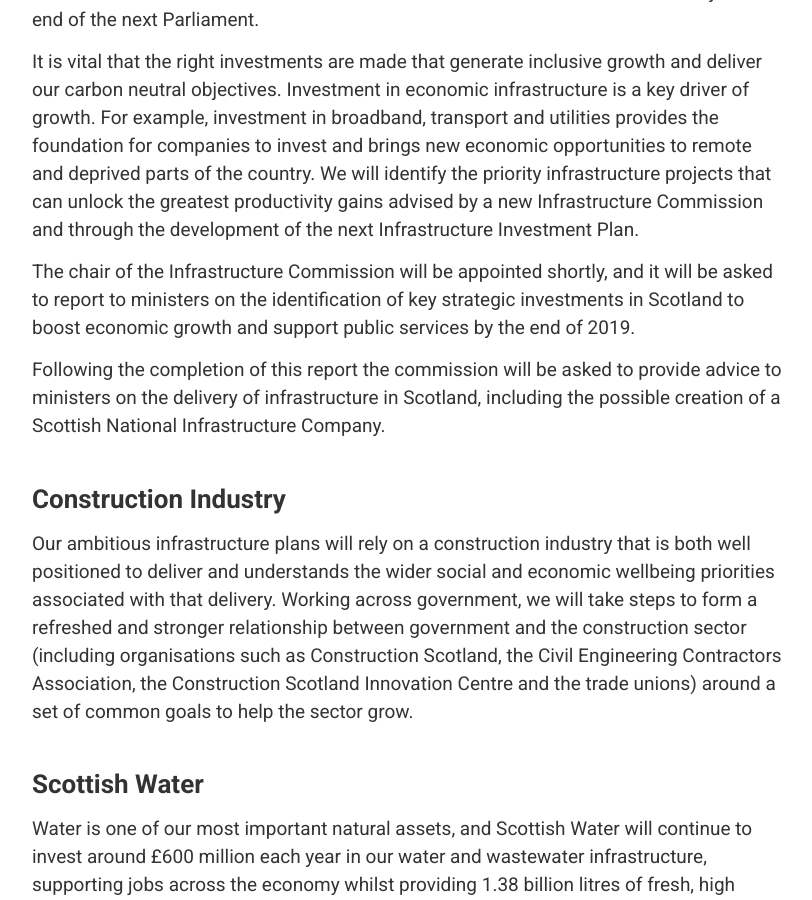
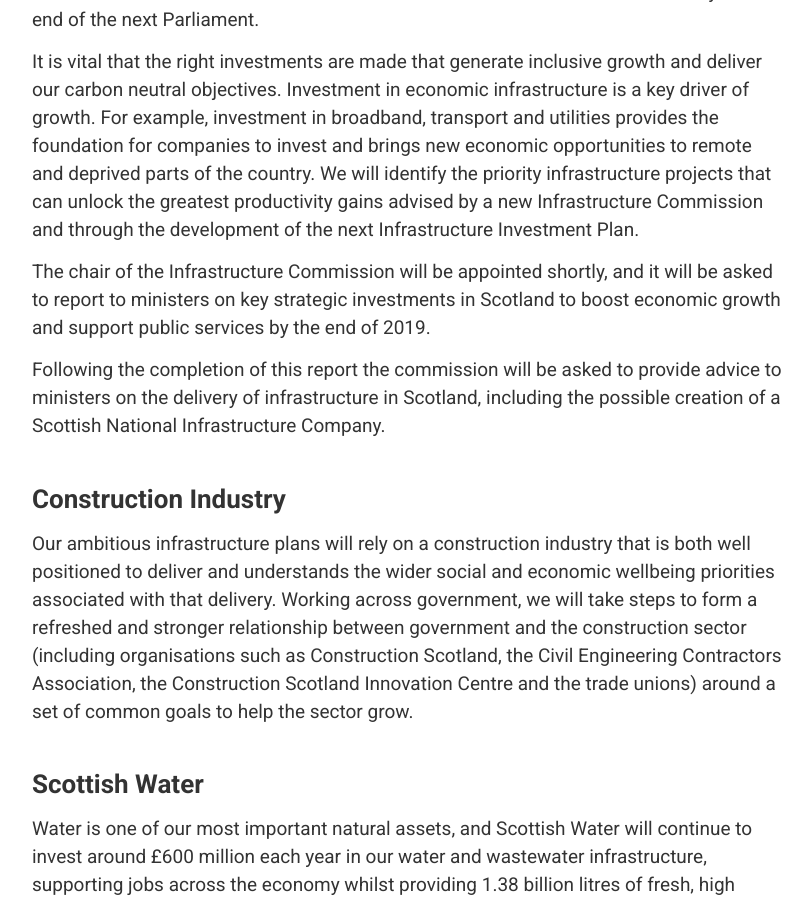
Before and after one commit to scottishgovernment/economicactionplan.mygov.scot, a Jekyll site: the page built from pages/investment/infrastructure.md, in a window 1280 px wide and 900 px high, scrolled down 1087 px. Shown: the whole window, without its empty margins (38-850 px from the left). Built offline with Jekyll 4.4.1, drawn with Linux system fonts in a browser that asks for light colours.

Commit message:
Update Infrastructure Commission wording

```diff
--- a/pages/investment/infrastructure.md
+++ b/pages/investment/infrastructure.md
@@ -24,7 +24,7 @@ To maintain competitive economic conditions in an increasingly global market, an
 
 It is vital that the right investments are made that generate inclusive growth and deliver our carbon neutral objectives.  Investment in economic infrastructure is a key driver of growth. For example, investment in broadband, transport and utilities provides the foundation for companies to invest and brings new economic opportunities to remote and deprived parts of the country.  We will identify the priority infrastructure projects that can unlock the greatest productivity gains advised by a new Infrastructure Commission and through the development of the next Infrastructure Investment Plan.
 
-The chair of the Infrastructure Commission will be appointed shortly, and it will be asked to report to ministers on the identification of key strategic investments in Scotland to boost economic growth and support public services by the end of 2019.
+The chair of the Infrastructure Commission will be appointed shortly, and it will be asked to report to ministers on key strategic investments in Scotland to boost economic growth and support public services by the end of 2019.
 
 Following the completion of this report the commission will be asked to provide advice to ministers on the delivery of infrastructure in Scotland, including the possible creation of a Scottish National Infrastructure Company.
 
```
